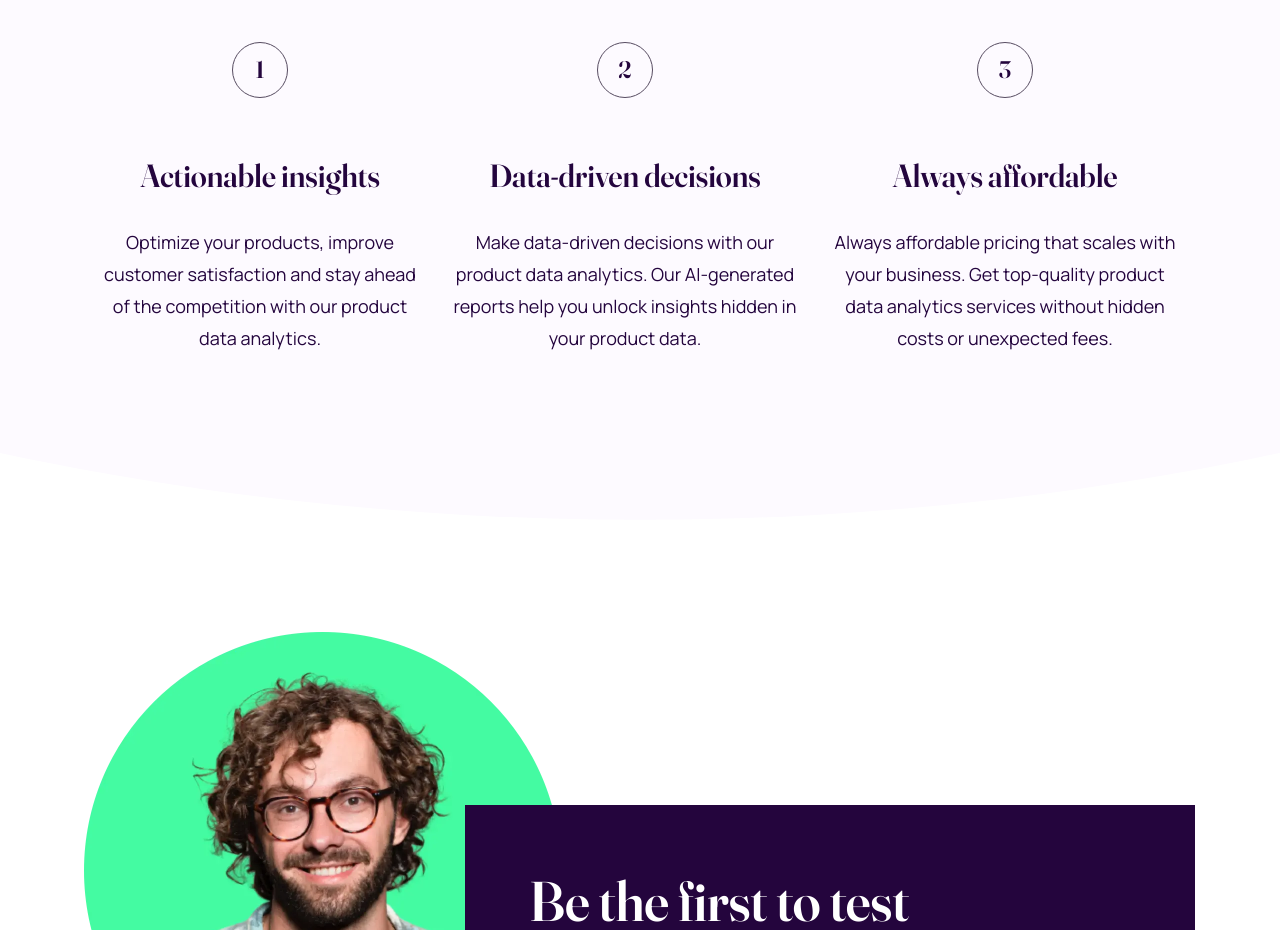
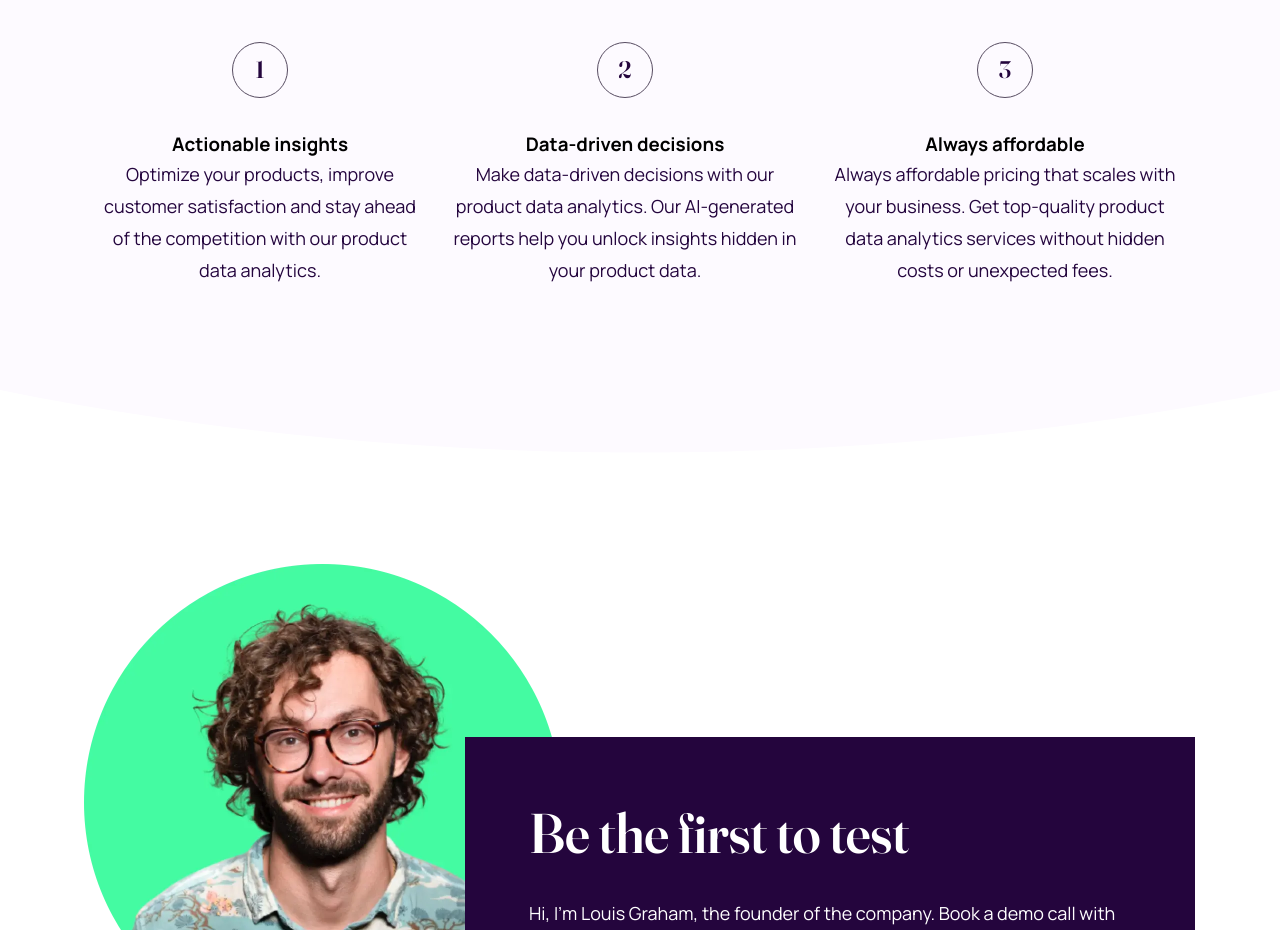
Before and after one commit to kylekasprzyk/Frontend-Mentor-Workit-landing-page, a plain HTML site: page index.html in a window 1280 px wide. Shown: the part 940-1870 px from the top of the page. Drawn offline with Linux system fonts and the light colour scheme.

Commit message:
Update index.html

```diff
--- a/index.html
+++ b/index.html
@@ -38,7 +38,7 @@
             <h2 class="number-decoration">1</h2>
           </div>
           <div class="feature-section-left-align">
-            <h1>Actionable insights</h1>
+            <h3>Actionable insights</h3>
             <p>
               Optimize your products, improve customer satisfaction and stay ahead of the competition
               with our product data analytics.
@@ -50,7 +50,7 @@
             <h2 class="number-decoration">2</h2>
           </div>
           <div class="feature-section-left-align">
-            <h1>Data-driven decisions</h1>
+            <h3>Data-driven decisions</h3>
             <p>
               Make data-driven decisions with our product data analytics. Our AI-generated reports help
               you unlock insights hidden in your product data.
@@ -62,7 +62,7 @@
             <h2 class="number-decoration">3</h2>
           </div>
           <div class="feature-section-left-align">
-            <h1>Always affordable</h1>
+            <h3>Always affordable</h3>
             <p>
               Always affordable pricing that scales with your business. Get top-quality product data
               analytics services without hidden costs or unexpected fees.
```
